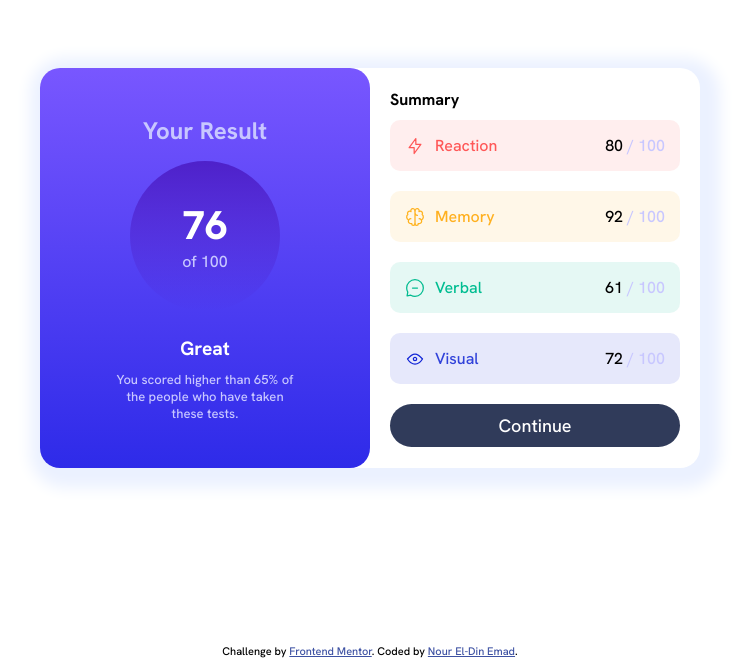
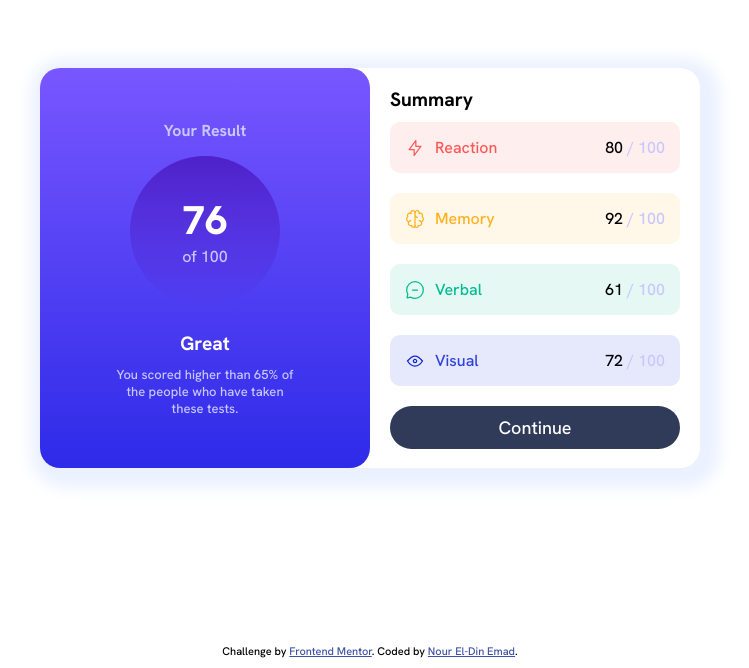
Before and after one commit to NourElDinEmad/ResultsSummaryComponentMain, a plain HTML site: page index.html in a window 1280 px wide. Shown: the part 132-800 px from the top of the page, without its empty margins (270-1019 px from the left). Drawn offline with Linux system fonts and the light colour scheme.

Commit message:
headings updated

```diff
--- a/index.html
+++ b/index.html
@@ -35,7 +35,7 @@
       <p class="light-lavender">You scored higher than 65% of the people who have taken these tests.</p>
     </section>
     <section class="results">
-      <h4>Summary</h4>
+      <h2>Summary</h2>
       <p class="reaction">
         <span>
           <img src="assets/images/icon-reaction.svg" alt="">
--- a/style.css
+++ b/style.css
@@ -47,13 +47,12 @@ body {
   border-radius: 0 0 30px 30px;
 }
 
-.header p:last-child {
-  font-size: small;
-  padding: 0 50px;
+.light-lavender {
+  color: var(--light-lavender);
 }
 
-.light-lavender {
-  color: var(--light-lavender);
+h1{
+  font-size: medium;
 }
 
 .user-result {
@@ -78,10 +77,18 @@ body {
   font-weight: 700;
 }
 
+.header p:last-child {
+  font-size: small;
+  padding: 0 50px;
+}
+
 .results {
   padding: 20px;
 }
 
+h2{
+  font-size: larger;
+}
 .results>p {
   margin: 10px 0;
   padding: 15px;
```
